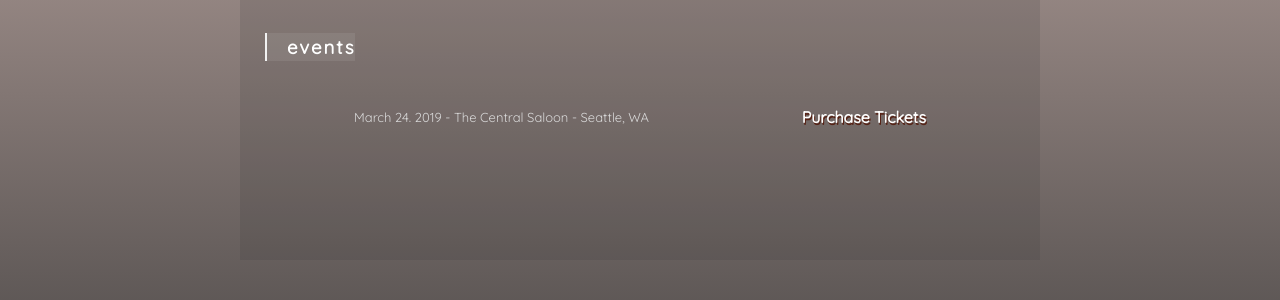
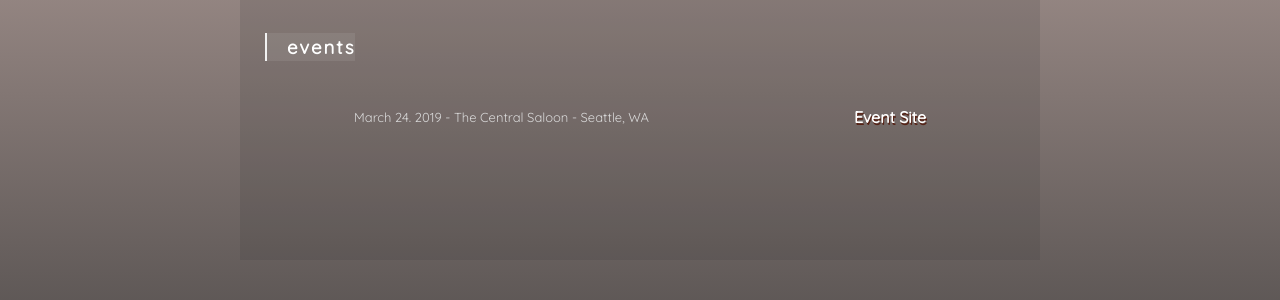
Before and after one commit to shubzilla/shubzilla.github.io, a Jekyll site: the page built from index.md, in a window 1280 px wide and 900 px high, scrolled down 3803 px. Shown: the part 153-453 px from the top of the window. Built offline with Jekyll 4.4.1, drawn with Linux system fonts in a browser that asks for light colours; nearby versions of some CDN libraries.

Commit message:
Update default.html

```diff
--- a/_layouts/default.html
+++ b/_layouts/default.html
@@ -33,12 +33,8 @@
               <ul>
               {% for p in site.categories.music %}
                 <li>
-                  <img src="{{ p.img }}">
-                  <p>
-                    <a href="{{ p.link }}" target="_blank">
-                    {{ p.subtitle }}
-                    </a>
-                  </p>
+		  <a href="{{ p.link }}" target="_blank"><img src="{{ p.img }}"></a>
+                  <p><a href="{{ p.link }}" target="_blank">{{ p.subtitle }}</a></p>
                 </li>
                 {% endfor %}
               </ul>
@@ -83,7 +79,7 @@
               {% for p in site.categories.events %}
               <div class="events">
                 <p>{{ p.time }} - {{ p.venue }} - {{ p.location }}</p>
-                <p><a href="{{ p.link }}" target="_blank">Purchase Tickets</a></p>
+                <p><a href="{{ p.link }}" target="_blank">Event Site</a></p>
               </div>
               {% endfor %}
             </div>
```
